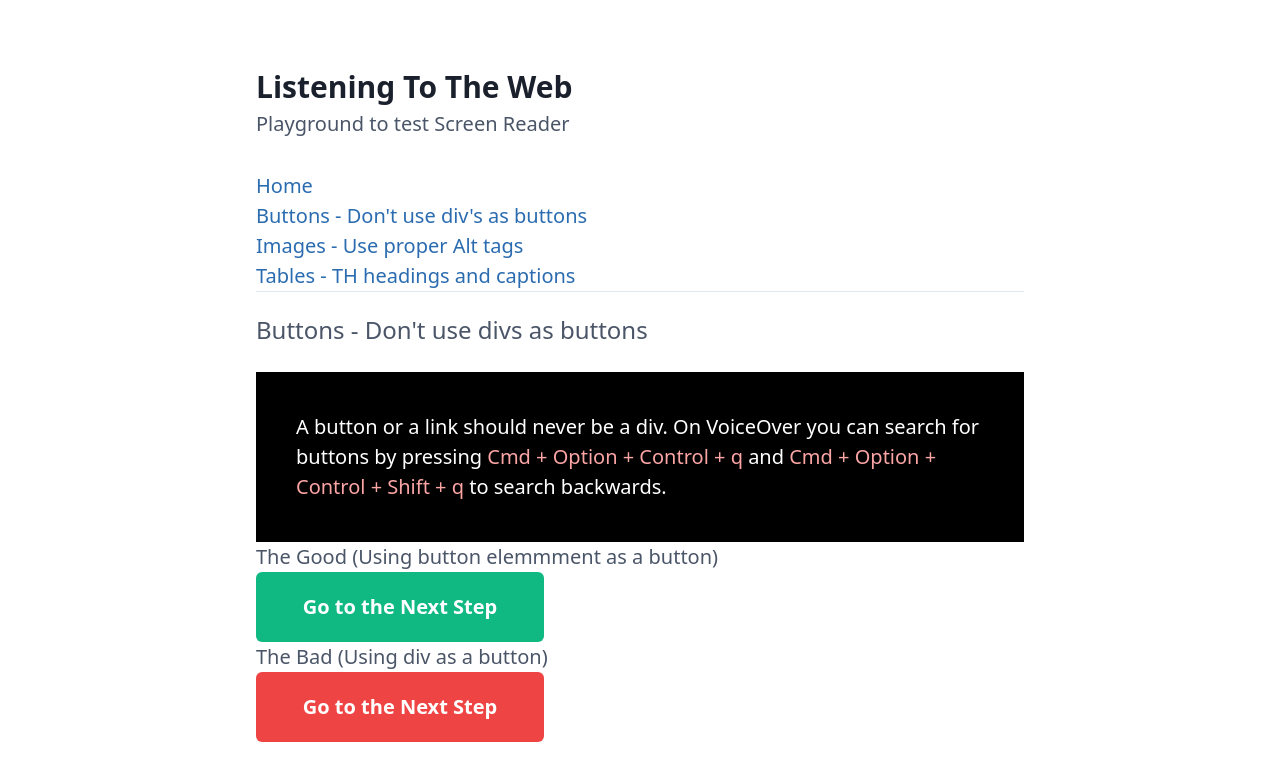
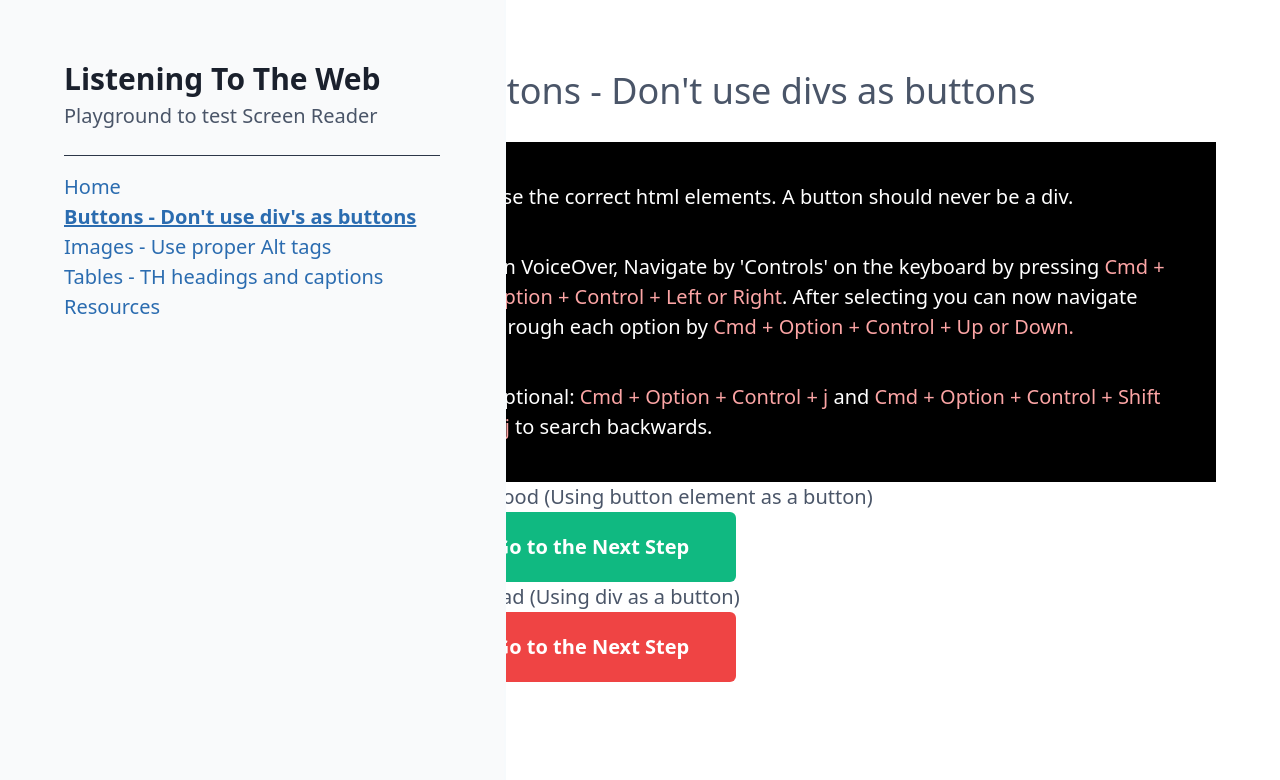
Before and after one commit to PortableStudios/listening-to-the-web, a Next.js app: page /button in a window 1280 px wide. Shown: the top 780 px of the page. Built offline with nearby package versions, Linux system fonts and the light colour scheme.

Commit message:
feat: updates

```diff
--- a/src/navigation/Navbar.tsx
+++ b/src/navigation/Navbar.tsx
@@ -5,9 +5,9 @@ type INavbarProps = {
 };
 
 const Navbar = (props: INavbarProps) => (
-  <ul className="navbar flex-wrap text-xl">
+  <nav className="top-0 left-0 flex-wrap px-2 py-8 text-xl border-r-2 border-gray-100 bg-gray-50 navbar xl:px-16 xl:py-12 xl:h-screen xl:fixed">
+    <ul className="mx-auto max-w-screen-md">
       {props.children}
-
       <style jsx>
         {`
           .navbar :global(a) {
@@ -20,6 +20,7 @@ const Navbar = (props: INavbarProps) => (
         `}
       </style>
     </ul>
+  </nav>
 );
 
 export { Navbar };
--- a/src/pages/Callout.tsx
+++ b/src/pages/Callout.tsx
@@ -1,8 +1,6 @@
 import React from 'react';
 
-type Props = { children: string | Element };
-
-const CallOut: React.RFC<Props> = ({ children }) => (
+const CallOut: React.FC = ({ children }) => (
   <div className="p-10 text-white bg-black">{children}</div>
 );
 
--- /dev/null
+++ b/src/pages/Divider.tsx
@@ -0,0 +1,5 @@
+import React from 'react';
+
+const Divider: React.FC = () => <hr className="my-4 border-gray-800" />;
+
+export default Divider;
--- /dev/null
+++ b/src/pages/MainHeading.tsx
@@ -0,0 +1,5 @@
+import React from 'react';
+
+const MainHeading: React.FC = ({ children }) => <h1 className="mb-6 text-4xl">{children}</h1>;
+
+export default MainHeading;
--- a/src/pages/button.tsx
+++ b/src/pages/button.tsx
@@ -4,25 +4,39 @@ import { Content } from '../content/Content';
 import { Meta } from '../layout/Meta';
 import { Main } from '../templates/Main';
 import CallOut from './Callout';
+import MainHeading from './MainHeading';
 
 const Button = () => (
   <Main meta={<Meta title="Buttons" description="Play around with some button examples" />}>
-    <h1 className="mb-6 text-2xl">Buttons - Don&#39;t use divs as buttons</h1>
+    <MainHeading>Buttons - Don&#39;t use divs as buttons</MainHeading>
     <CallOut>
-      A button or a link should never be a div. On VoiceOver you can search for buttons by pressing
+      Use the correct html elements. A button should never be a div.
+      <div className="mt-10">
+        On VoiceOver, Navigate by 'Controls' on the keyboard by pressing
         {' '}
-      <span className="text-red-300">Cmd + Option + Control + q</span>
+        <span className="text-red-300">Cmd + Option + Control + Left or Right</span>
+        . After
+        selecting you can now navigate through each option by
+        {' '}
+        <span className="text-red-300">Cmd + Option + Control + Up or Down.</span>
+      </div>
+      <div className="mt-10">
+        Optional:
+        {' '}
+        <span className="text-red-300">Cmd + Option + Control + j</span>
         {' '}
         and
         {' '}
-      <span className="text-red-300">Cmd + Option + Control + Shift + q</span>
+        <span className="text-red-300">Cmd + Option + Control + Shift + j</span>
         {' '}
-      to search backwards.
+        to search
+        backwards.
         {' '}
+      </div>
     </CallOut>
     <Content>
       <div>
-        <h2>The Good (Using button elemmment as a button)</h2>
+        <h2>The Good (Using button element as a button)</h2>
         <button
           type="button"
           className="p-5 font-bold text-center text-white bg-green-500 w-72 rounded-md point"
--- a/src/pages/image.tsx
+++ b/src/pages/image.tsx
@@ -4,21 +4,37 @@ import { Content } from '../content/Content';
 import { Meta } from '../layout/Meta';
 import { Main } from '../templates/Main';
 import CallOut from './Callout';
+import MainHeading from './MainHeading';
 
 const Image = () => (
-  <Main meta={<Meta title="Image's with no Alt Tags" description="Explore these image examples" />}>
-    <h1 className="mb-6 text-2xl">Image&#39;s with no Alt Tags</h1>
+  <Main
+    meta={<Meta title="Image's - use proper Alt Tags" description="Explore these image examples" />}
+  >
+    <MainHeading>Image&#39;s - use proper Alt Tags</MainHeading>
     <CallOut>
-      An image alt tag is a vital part of the Accessibiliy markup.
+      An image alt tag is a vital part of the Accessibility markup.
+      <div className="mt-10">
+        On VoiceOver, Navigate by 'Graphics' on the keyboard by pressing
+        {' '}
+        <span className="text-red-300">Cmd + Option + Control + Left or Right</span>
+        . After
+        selecting you can now navigate through each option by
+        {' '}
+        <span className="text-red-300">Cmd + Option + Control + Up or Down.</span>
+      </div>
+      <div className="mt-10">
+        Optional:
         {' '}
         <span className="text-red-300">Cmd + Option + Control + g</span>
         {' '}
-      to go too the next graphic.
+        and
         {' '}
         <span className="text-red-300">Cmd + Option + Control + Shift + g</span>
         {' '}
-      to go to the prev
-      graphic.
+        to search
+        backwards.
+        {' '}
+      </div>
     </CallOut>
     <Content>
       <div>
@@ -26,7 +42,7 @@ const Image = () => (
         <img src="../../assets/images/dog-out-window.jpg" />
       </div>
       <div>
-        <h2>Image with Alt Text that is missleading</h2>
+        <h2>Image with Alt Text that is misleading</h2>
         <img src="../../assets/images/dog-out-window.jpg" alt="a duck in the park" />
       </div>
       <div>
--- /dev/null
+++ b/src/pages/resources.tsx
@@ -0,0 +1,60 @@
+import React from 'react';
+
+import { Content } from '../content/Content';
+import { Meta } from '../layout/Meta';
+import { Main } from '../templates/Main';
+import MainHeading from './MainHeading';
+
+const Resource = () => (
+  <Main meta={<Meta title="Resources" description="Play around with some button examples" />}>
+    <MainHeading>Resources</MainHeading>
+    <Content>
+      <div>
+        <h2>From the presentation</h2>
+        <ul>
+          <li>
+            <a
+              href="https://www.notion.so/portable/Screen-reader-testing-39eda1ca985b4722b1170af45bb6261c"
+              target="_blank"
+              rel="noreferrer"
+            >
+              Portable - Screen reader testing - Notion Doc
+            </a>
+          </li>
+          <li>
+            <a
+              href="https://docs.google.com/presentation/d/134qKrfvi_-FAapa3Y9joH9ivJPqoJdl5ZSm4NKsPCTs/edit#slide=id.gf04db885bc_2_118"
+              target="_blank"
+              rel="noreferrer"
+            >
+              Google Slide Deck - Presentation - Listening to the web - Intorducing screen reader
+              testing at Portable
+            </a>
+          </li>
+        </ul>
+      </div>
+      <div>
+        <h2>Developer Resources</h2>
+        <ul>
+          <li>
+            <a href="https://chakra-ui.com/" target="_blank" rel="noreferrer">
+              Chakra UI. Used in Portable UI Kit
+            </a>
+          </li>
+          <li>
+            <a href="https://www.deque.com/axe/" target="_blank" rel="noreferrer">
+              axe - Digital accessibility toolkit
+            </a>
+          </li>
+          <li>
+            <a href="https://www.w3.org/TR/using-aria/#intro" target="_blank" rel="noreferrer">
+              Introduction to how to use ARIA
+            </a>
+          </li>
+        </ul>
+      </div>
+    </Content>
+  </Main>
+);
+
+export default Resource;
--- a/src/pages/table.tsx
+++ b/src/pages/table.tsx
@@ -3,6 +3,9 @@ import React from 'react';
 import { Content } from '../content/Content';
 import { Meta } from '../layout/Meta';
 import { Main } from '../templates/Main';
+import CallOut from './Callout';
+import Divider from './Divider';
+import MainHeading from './MainHeading';
 
 const Table = () => (
   <Main
@@ -14,21 +17,33 @@ const Table = () => (
     )}
   >
     <Content>
-      <h1 className="mb-6 text-2xl">Tables - TH headings and captions</h1>
-      <div className="bg-black text-white p-10">
+      <MainHeading>Tables - TH headings and captions</MainHeading>
+      <CallOut>
         It is very helpful to have caption in tables alsong wih helpful headings. Make sure you rae
         using the correct th element.
+        <div className="mt-10">
+          On VoiceOver, Navigate by 'Table' on the keyboard by pressing
+          {' '}
+          <span className="text-red-300">Cmd + Option + Control + Left or Right</span>
+          . After
+          selecting you can now navigate through each option by
+          {' '}
+          <span className="text-red-300">Cmd + Option + Control + Up or Down.</span>
+        </div>
+        <div className="mt-10">
+          Optional:
           {' '}
           <span className="text-red-300">Cmd + Option + Control + t</span>
           {' '}
-        to jump from different
-        tables.
+          and
           {' '}
           <span className="text-red-300">Cmd + Option + Control + Shift + t</span>
           {' '}
-        to go to
-        the prev table.
+          to search
+          backwards.
+          {' '}
         </div>
+      </CallOut>
       <div className="mb-10">
         <h2>The Good</h2>
         <table className="w-full table-auto text-md">
@@ -63,6 +78,7 @@ const Table = () => (
           </tbody>
         </table>
       </div>
+      <Divider />
       <div className="mb-10">
         <h2>The Bad</h2>
         <table className="w-full table-auto text-md">
--- a/src/templates/Main.tsx
+++ b/src/templates/Main.tsx
@@ -1,8 +1,10 @@
 import React, { ReactNode } from 'react';
 
 import Link from 'next/link';
+import { useRouter } from 'next/router';
 
 import { Navbar } from '../navigation/Navbar';
+import Divider from '../pages/Divider';
 import { Config } from '../utils/Config';
 
 type IMainProps = {
@@ -10,43 +12,46 @@ type IMainProps = {
   children: ReactNode;
 };
 
+const StyledLink: React.FC<{ href: string }> = ({ href, children }) => {
+  const router = useRouter();
+  return (
+    <Link href={href}>
+      <a className={router.pathname === href ? 'font-bold underline' : ''}>{children}</a>
+    </Link>
+  );
+};
+
 const Main = (props: IMainProps) => (
-  <div className="antialiased w-full text-gray-700 px-3 md:px-0">
+  <div className="w-full px-3 antialiased text-gray-700 xl:pl-96 xl:flex md:px-0">
     {props.meta}
-
-    <div className="mx-auto max-w-screen-md">
-      <div className="border-b border-gray-300">
-        <div className="pt-16 pb-8">
+    <header>
+      <Navbar>
+        <div className="pt-2 pb-2">
           <div className="text-3xl font-semibold text-gray-900">{Config.title}</div>
           <div className="text-xl">{Config.description}</div>
         </div>
-        <div>
-          <Navbar>
+        <Divider />
         <li className="mr-6">
-              <Link href="/">
-                <a>Home</a>
-              </Link>
+          <StyledLink href="/">Home</StyledLink>
         </li>
         <li className="mr-6">
-              <Link href="/button/">
-                <a>Buttons - Don't use div's as buttons</a>
-              </Link>
+          <StyledLink href="/button">Buttons - Don&#39;t use div&#39;s as buttons</StyledLink>
         </li>
         <li className="mr-6">
-              <Link href="/image/">
-                <a>Images - Use proper Alt tags</a>
-              </Link>
+          <StyledLink href="/image">Images - Use proper Alt tags</StyledLink>
         </li>
         <li className="mr-6">
-              <Link href="/table/">
-                <a>Tables - TH headings and captions</a>
-              </Link>
+          <StyledLink href="/table">Tables - TH headings and captions</StyledLink>
+        </li>
+        <li className="mr-6">
+          <StyledLink href="/resources">Resources</StyledLink>
         </li>
       </Navbar>
-        </div>
-      </div>
-      <div className="py-5 text-xl">{props.children}</div>
-    </div>
+    </header>
+
+    <main className="mx-auto max-w-screen-md">
+      <div className="py-16 text-xl">{props.children}</div>
+    </main>
   </div>
 );
 
```
Also changed, not shown: src/pages/index.tsx (+7 -6 lines). Lines whose indentation alone changed are shown as unchanged.
